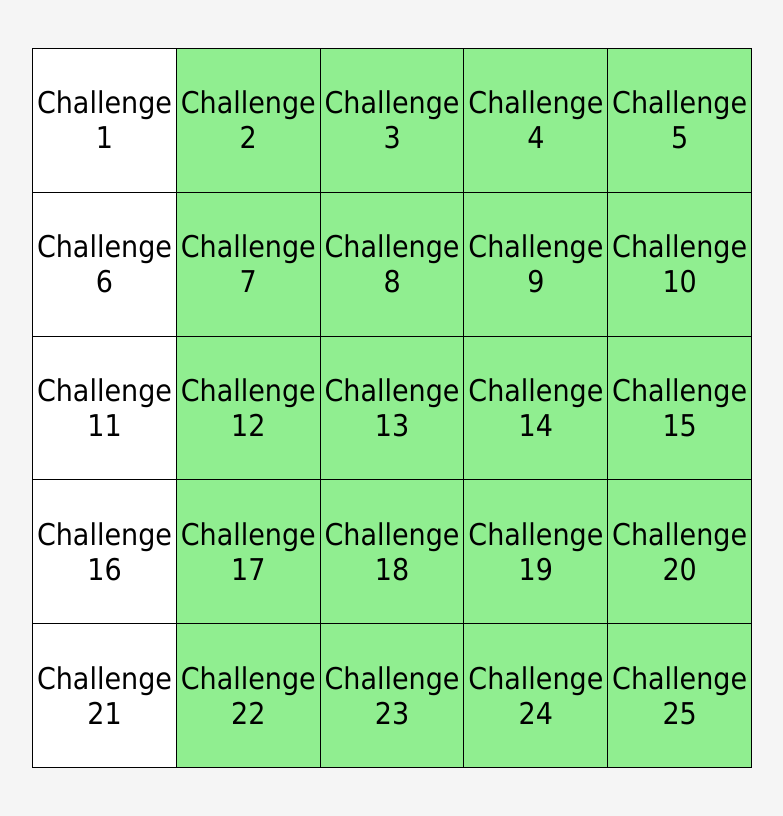
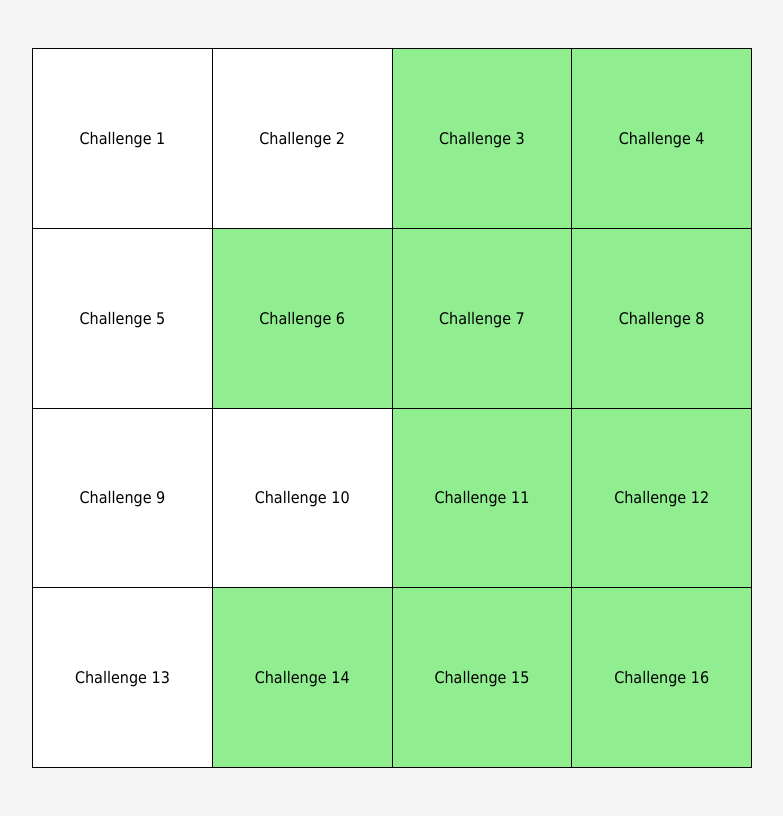
Before and after one commit to barni701/GroupSoftwareEngineering, a Django app: page /bingo/ in a window 1280 px wide. Shown: the whole page, without its empty margins (248-1031 px from the left). Run offline with Django 5.2, Linux system fonts and the light colour scheme.

Commit message:
4x4 board

```diff
--- a/djangoProject/bingo/static/css/bingo.css
+++ b/djangoProject/bingo/static/css/bingo.css
@@ -20,6 +20,7 @@ body {
     aspect-ratio: 1/1;
     text-align: center;
     font-family: 'Tahoma';
+    font-size: 16px;
 }
 
 .board td.incomplete:hover {
--- a/djangoProject/bingo/views.py
+++ b/djangoProject/bingo/views.py
@@ -3,32 +3,12 @@ import random
 # Create your views here.
 
 def make_board(rows,cols):
-    #5x5 = 25 challenges
-    challenges = [
-        "Challenge 1", "Challenge 2", "Challenge 3", "Challenge 4", "Challenge 5",
-        "Challenge 6", "Challenge 7", "Challenge 8", "Challenge 9", "Challenge 10",
-        "Challenge 11", "Challenge 12", "Challenge 13", "Challenge 14", "Challenge 15",
-        "Challenge 16", "Challenge 17", "Challenge 18", "Challenge 19", "Challenge 20",
-        "Challenge 21", "Challenge 22", "Challenge 23", "Challenge 24", "Challenge 25"
-    ]
-    challenges.reverse()
-    array = []
-    for x in range(rows):
-        row = []
-        for y in range(cols):
-            challenge = challenges.pop()
-            #status = random.choice([0, 1])
-            status = 0
-            row.append({"status": status, "challenge": challenge})
-        array.append(row)
-
     # static board
     board = [
-        [{"status": 0, "challenge": "Challenge 1"}, {"status": 1, "challenge": "Challenge 2"}, {"status": 1, "challenge": "Challenge 3"}, {"status": 1, "challenge": "Challenge 4"}, {"status": 1, "challenge": "Challenge 5"}],
-        [{"status": 0, "challenge": "Challenge 6"}, {"status": 1, "challenge": "Challenge 7"}, {"status": 1, "challenge": "Challenge 8"}, {"status": 1, "challenge": "Challenge 9"}, {"status": 1, "challenge": "Challenge 10"}],
-        [{"status": 0, "challenge": "Challenge 11"}, {"status": 1, "challenge": "Challenge 12"}, {"status": 1, "challenge": "Challenge 13"}, {"status": 1, "challenge": "Challenge 14"}, {"status": 1, "challenge": "Challenge 15"}],
-        [{"status": 0, "challenge": "Challenge 16"}, {"status": 1, "challenge": "Challenge 17"}, {"status": 1, "challenge": "Challenge 18"}, {"status": 1, "challenge": "Challenge 19"}, {"status": 1, "challenge": "Challenge 20"}],
-        [{"status": 0, "challenge": "Challenge 21"}, {"status": 1, "challenge": "Challenge 22"}, {"status": 1, "challenge": "Challenge 23"}, {"status": 1, "challenge": "Challenge 24"}, {"status": 1, "challenge": "Challenge 25"}]
+        [{"status": 0, "challenge": "Challenge 1"}, {"status": 0, "challenge": "Challenge 2"}, {"status": 1, "challenge": "Challenge 3"}, {"status": 1, "challenge": "Challenge 4"}],
+        [{"status": 0, "challenge": "Challenge 5"}, {"status": 1, "challenge": "Challenge 6"}, {"status": 1, "challenge": "Challenge 7"}, {"status": 1, "challenge": "Challenge 8"}],
+        [{"status": 0, "challenge": "Challenge 9"}, {"status": 0, "challenge": "Challenge 10"}, {"status": 1, "challenge": "Challenge 11"}, {"status": 1, "challenge": "Challenge 12"}],
+        [{"status": 0, "challenge": "Challenge 13"}, {"status": 1, "challenge": "Challenge 14"}, {"status": 1, "challenge": "Challenge 15"}, {"status": 1, "challenge": "Challenge 16"}],
     ]
     return board
     #return array
```
